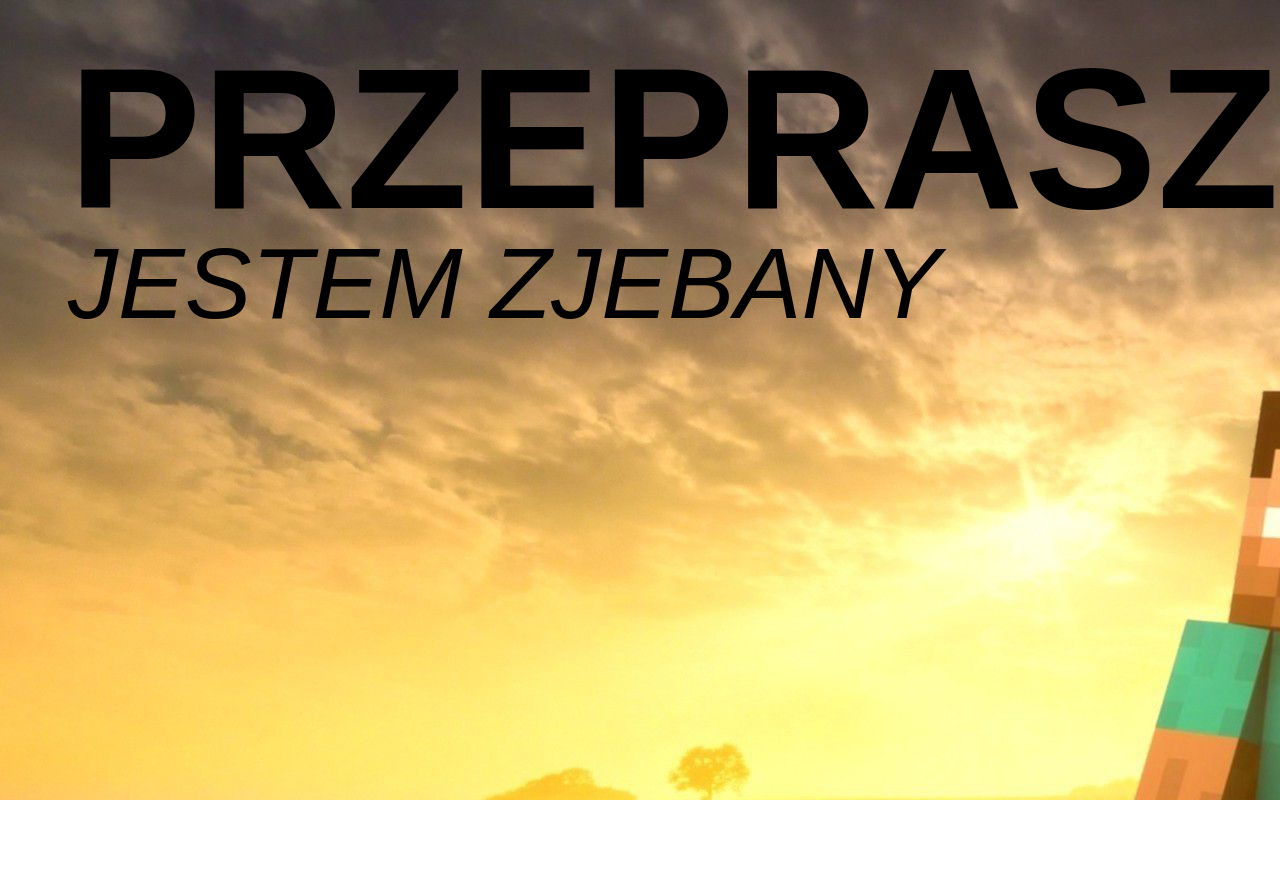
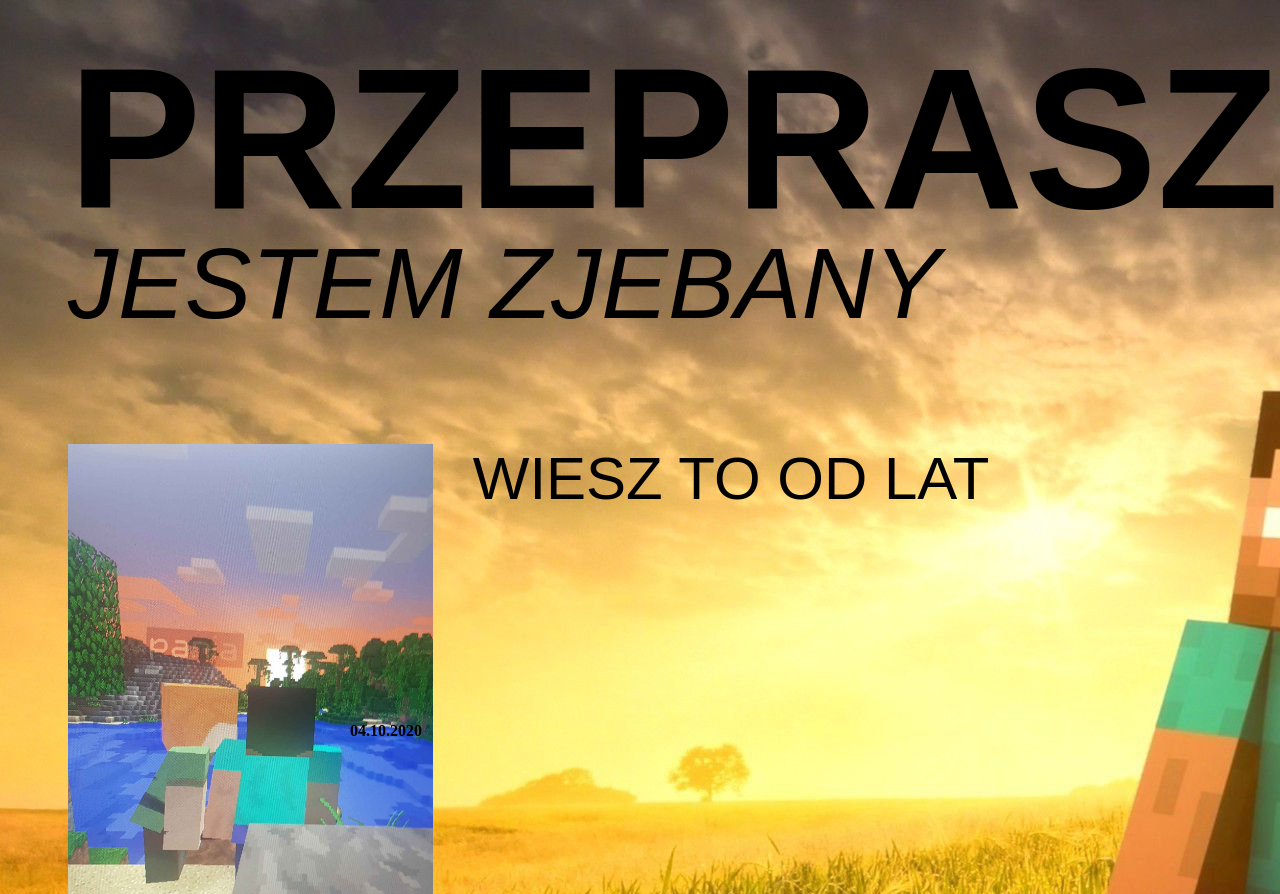
Before and after one commit to Mcweb57/mc, a plain HTML site: page index.html in a window 1280 px wide. Shown: the top 894 px of the page. Before the commit the page ends 800 px from the top, so only its background shows below. Drawn offline with Linux system fonts and the light colour scheme; a web font is replaced by a local one.

Commit message:
Add files via upload

```diff
--- a/index.html
+++ b/index.html
@@ -12,5 +12,12 @@
     <h1>PRZEPRASZAM</h1>
     <i>JESTEM ZJEBANY</i>
     </div>
+    <img src="MC.jpg" class="ss">
+    <div class="text">
+    WIESZ TO OD LAT
+    </div>
+    <div class="data">
+    <b>04.10.2020</b>
+    </div>
 </body>
 </html>
--- a/style.css
+++ b/style.css
@@ -9,4 +9,28 @@ body {
     font-size: 100px;
     line-height: 10px;
     margin-left: 60px;
+    height: 300px;
+    width: 1000px;
 }
+
+.ss {
+height: 450px;
+position: relative;
+margin-top: 10px;
+left: 60px;
+float:left;
+margin-right: 100px;
+opacity: 1;
+}
+
+.text {
+font-family: 'Minecraft', sans-serif;
+margin-top:10px;
+font-size: 60px;
+}
+
+.data {
+position: absolute;
+left: 350px;
+bottom: 60px;
+}
```
